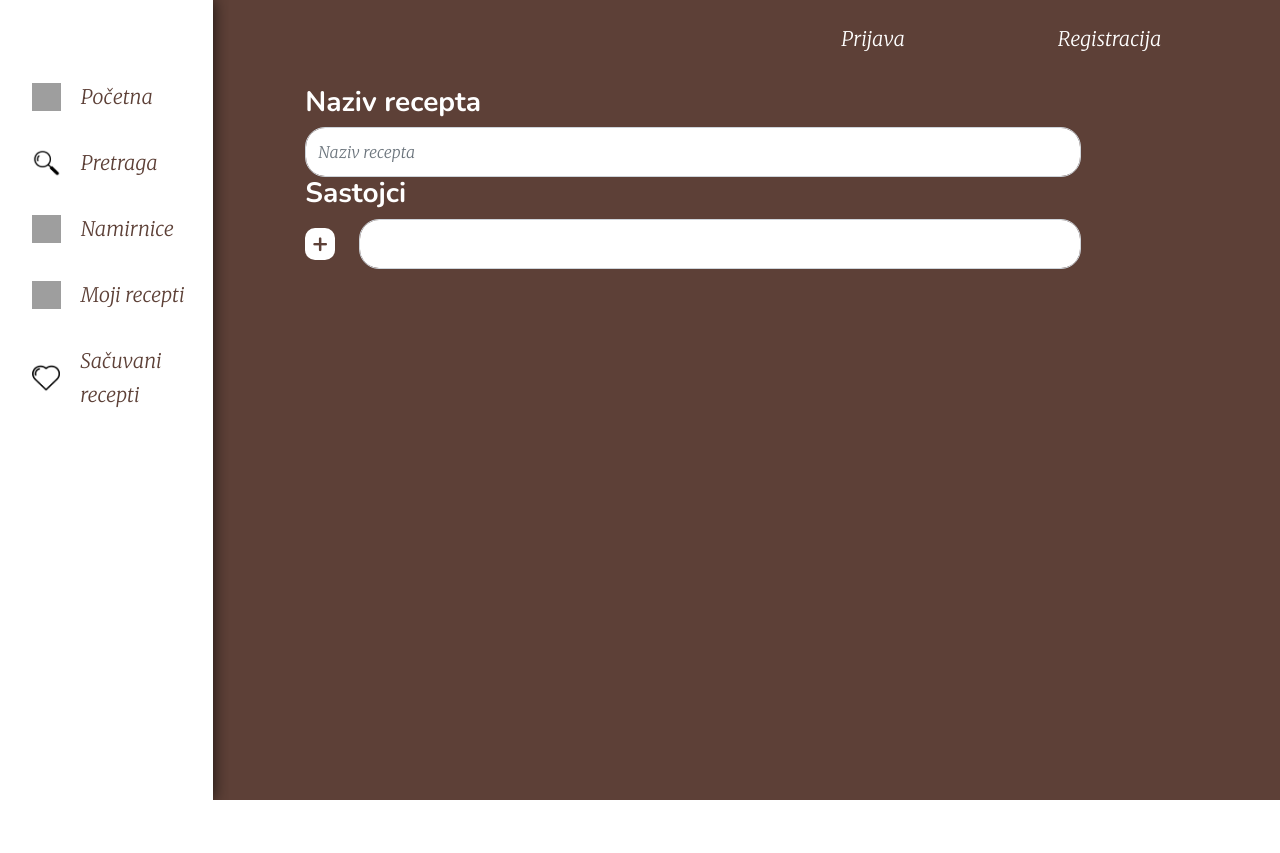
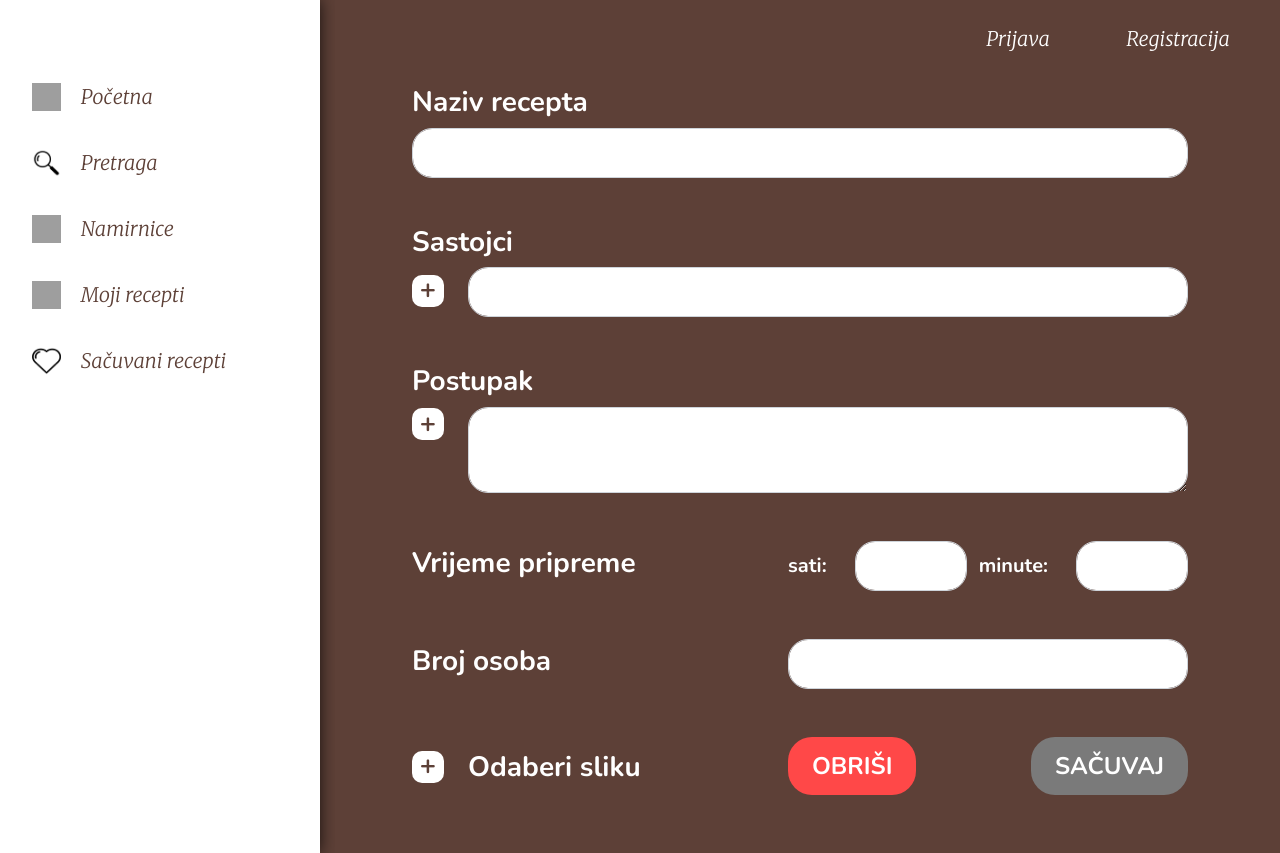
Before and after one commit to selmav/selmav.github.io, a React (Create React App) app: page /main/recipe/add in a window 1280 px wide. Before the commit the page ends 800 px from the top, so only its background shows below. Built offline with nearby package versions, Linux system fonts and the light colour scheme; grey boxes are pictures that could not be loaded; the HTML template or start-up script is replaced by a standard one.

Commit message:
Add Recipe page

```diff
--- a/src/components/Header.scss
+++ b/src/components/Header.scss
@@ -1,7 +1,7 @@
 .header-text {
     display: flex;
     flex-direction: row;
-    justify-content: space-between;
+    justify-content: space-around;
     align-items: center;
     max-width: 20rem;
     height: 100%;
--- a/src/components/Header.tsx
+++ b/src/components/Header.tsx
@@ -12,7 +12,7 @@ function Header() {
     const [modalShow, setModalShow] = useState(false);
     const [isLogin, setIsLogin] = useState(false);
     const [popupProps, setPopupProps] = useState<PopupProps>({});
-    const { register, formState: { touchedFields, errors }, getValues, reset } = useForm<LoginRequest>({ mode: 'onBlur' });
+    const { register, formState: { touchedFields, errors }, reset } = useForm<LoginRequest>({ mode: 'onBlur' });
 
     useEffect(() => {
         const formValid = isLogin ?
--- a/src/models/Recipe.model.tsx
+++ b/src/models/Recipe.model.tsx
@@ -35,7 +35,7 @@ export enum Category {
 }
 
 export interface Ingredient {
-    id: number;
+    id?: number;
     name: string;
 }
 
--- a/src/pages/AddRecipe.scss
+++ b/src/pages/AddRecipe.scss
@@ -5,12 +5,22 @@
     flex-direction: row;
     justify-content: space-between;
     align-content: stretch;
-    align-items: center;
+    align-items: baseline;
+
+    &--start {
+        justify-content: flex-start;
+        margin-bottom: 1rem;
+    }
+
+    textarea {
+        height: auto;
+    }
 }
 
 .list-btn {
     height: 2rem;
     width: 2rem;
+    min-width: 2rem;
     border-radius: 10px;
     background-color: $white;
     margin-right: 1.5rem;
@@ -26,3 +36,36 @@
         color: $white;
     }
 }
+
+.time-wrapper {
+    flex: 1;
+    display: flex;
+    flex-direction: row;
+    align-items: baseline;
+    justify-content: space-between;
+
+    h5 {
+        margin-right: 1rem;
+    }
+
+    input {
+        max-width: 7rem;
+        min-width: 5rem;
+    }
+}
+
+.flex-row {
+    display: flex;
+    flex-direction: row;
+    align-items: baseline;
+    justify-content: space-between;
+
+    .flex-col {
+        margin-left: 1rem;
+        max-width: 25rem;
+        flex: 1;
+        display: flex;
+        flex-direction: row;
+        justify-content: space-between;
+    }
+}
--- a/src/pages/AddRecipe.tsx
+++ b/src/pages/AddRecipe.tsx
@@ -1,24 +1,141 @@
+import { useEffect, useState } from "react";
+import { useForm } from "react-hook-form";
+import { Ingredient, Step } from "../models/Recipe.model";
 import "./AddRecipe.scss";
 
+
 function AddRecipe() {
+    const { register, formState: { errors }, watch, getValues, setValue } = useForm({ mode: 'onBlur' });
+    const [ingredients, setIngredients] = useState<Ingredient[]>([]);
+    const [steps, setSteps] = useState<Step[]>([]);
+    const [isDisabled, setIsDisabled] = useState(true);
+    const watchFields = watch(['name', 'hours', 'minutes', 'serving']);
+
+    const errMessage = 'Polje je obavezno.';
+
+    useEffect(() => {
+        setDisabled();
+    }, [steps.length, ingredients.length, watchFields]);
+
+    useEffect(() => {
+        Object.keys(errors).map(key => setValue(key, '', { shouldValidate: true }));
+    }, [errors?.hours, errors?.minutes, errors?.serving]);
+
+    function setDisabled() {
+        const hours = getValues('hours');
+        const minutes = getValues('minutes');
+        const name = getValues('name');
+
+        const hasErrors = Object.keys(errors).length > 0;
+        const missingInfo = ingredients.length === 0 || steps.length === 0 || (hours === '' && minutes === '') || name === '';
+        setIsDisabled(!!(hasErrors || missingInfo));
+    }
+
+    function addIngredient() {
+        const ingredient = getValues('ingredient');
+        if (ingredient && ingredient !== '') {
+            setIngredients([...ingredients, { name: ingredient }]);
+            setValue('ingredient', '');
+        }
+    }
+
+    function removeIngredient(index: number) {
+        const newArr = [...ingredients];
+        newArr.splice(index, 1);
+        setIngredients(newArr);
+    }
+
+    function addStep() {
+        const step = getValues('step');
+        if (step && step !== '') {
+            const newArr = [...steps, { name: step }];
+            setSteps(newArr.map((step, i) => ({ ...step, priority: i + 1 })));
+            setValue('step', '');
+        }
+    }
+
+    function removeStep(index: number) {
+        let newArr = [...steps];
+        newArr.splice(index, 1);
+        newArr = newArr.map((step, i) => ({ ...step, priority: i + 1 }));
+        setSteps(newArr);
+    }
+
     return (
         <div className="row h-100">
             <div className="col-md-10 offset-md-1 content-wrapper">
-                <>
+                <div>
                     <h3 className="secondary-font" >Naziv recepta</h3>
-                    <input type="text" className="form-control" placeholder="Naziv recepta" />
-                </>
+                    <input type="text" className="form-control" {...register('name', { required: true })} />
+                </div>
 
-                <>
+                <div className="mt-5">
                     <h3 className="secondary-font">Sastojci</h3>
+                    {
+                        !!ingredients.length && ingredients.map((val, i) =>
+                            <div className="listing listing--start" key={i}>
+                                <div className="list-btn secondary-font secondary-font--contrast"
+                                    onClick={() => removeIngredient(i)}>-</div>
+                                <h5 className="secondary-font">{val.name}</h5>
+                            </div>
+                        )
+                    }
                     <div className="listing">
-                        <div className="list-btn secondary-font secondary-font--contrast">+</div>
-                        <input className="form-control" type="text"/>
+                        <div className="list-btn secondary-font secondary-font--contrast" onClick={addIngredient}>+</div>
+                        <input className="form-control" type="text" {...register('ingredient')} />
                     </div>
-                </>
+                </div>
+
+                <div className="mt-5">
+                    <h3 className="secondary-font">Postupak</h3>
+                    {
+                        !!steps.length && steps.map((val, i) =>
+                            <div className="listing listing--start" key={i}>
+                                <div className="list-btn secondary-font secondary-font--contrast"
+                                    onClick={() => removeStep(i)}>-</div>
+                                <h5 className="secondary-font">{val.name}</h5>
+                            </div>
+                        )
+                    }
+                    <div className="listing">
+                        <div className="list-btn secondary-font secondary-font--contrast" onClick={addStep}>+</div>
+                        <textarea className="form-control" rows={3} {...register('step')} />
+                    </div>
+                </div>
+
+                <div className="flex-row mt-5">
+                    <h3 className="secondary-font">Vrijeme pripreme</h3>
+                    <div className="time-wrapper flex-col">
+                        <h5 className="secondary-font">sati:</h5>
+                        <input className="form-control" type="number" min={0} {...register('hours', { min: '0' })} />
+
+                        <h5 className="secondary-font">minute:</h5>
+                        <input className="form-control" type="number" min={0} {...register('minutes', { min: '0' })} />
+                    </div>
+                </div>
+
+                <div className="flex-row mt-5">
+                    <h3 className="secondary-font">Broj osoba</h3>
+                    <input className="form-control flex-col" type="number" min={1} {...register('serving', { min: 1 })} />
+                </div>
+
+                <div className="flex-row mt-5 mb-5">
+                    <div style={{ display: 'flex' }}>
+                        <label className="list-btn secondary-font secondary-font--contrast">
+                            + <input type="file" style={{ display: 'none' }} />
+                        </label>
+                        <h3 className="secondary-font">Odaberi sliku </h3>
+                    </div>
+
+                    <div className="flex-col">
+                        <button className="button-common button-common--remove">Obriši</button>
+                        <button className={`button-common ${isDisabled ? 'button-common--disabled' : ''}`}
+                            disabled={isDisabled}>Sačuvaj</button>
+                    </div>
+                </div>
 
             </div>
-        </div>);
+        </div >);
 }
 
 export default AddRecipe;
--- a/src/pages/Layout.tsx
+++ b/src/pages/Layout.tsx
@@ -36,7 +36,7 @@ function Layout() {
     return (
         <div className="container-fluid">
             <div className="row row-content">
-                <div className="col-md-2 navigation">
+                <div className="col-md-3 navigation">
                     <div className="links">
                         {navigationLinks.map((link, i) =>
                             <div key={i}>
--- a/src/styles.scss
+++ b/src/styles.scss
@@ -7,6 +7,7 @@ $secondary: #5d4037;
 $white: #ffffff;
 $hover: #d84315;
 $disabled: #7a7a7a;
+$remove: #ff4848;
 
 $primary-font: "Merriweather", serif;
 $secondary-font: "Nunito", sans-serif;
@@ -59,15 +60,16 @@ $secondary-font: "Nunito", sans-serif;
     }
 }
 
+// todo: merge button-common and button-secondary into one class with variations
 .button-common {
     background-color: $primary;
     color: $white;
-    font-size: 1.8rem;
+    font-size: 1.5rem;
     border: 0;
-    border-radius: 1.4rem;
+    border-radius: 1.5rem;
     text-transform: uppercase;
     font-family: $secondary-font;
-    padding: 0 1.4rem;
+    padding: 0.7rem 1.5rem;
     transition: all 0.3s ease-in-out;
 
     &:hover {
@@ -84,18 +86,21 @@ $secondary-font: "Nunito", sans-serif;
             background-color: $disabled;
         }
     }
+
+    &--remove {
+        background-color: $remove;
+    }
 }
 
 .button-secondary {
     background-color: $white;
     color: $secondary;
-    font-size: 1.8rem;
+    font-size: 1.5rem;
     border: 2px solid $secondary;
     border-radius: 1.5rem;
-    border: 2px solid $secondary;
     text-transform: uppercase;
     font-family: $secondary-font;
-    padding: 0 1.5rem;
+    padding: calc(0.7rem - 2px) 1.5rem;
     transition: all 0.3s ease-in-out;
 
     &:hover {
```
